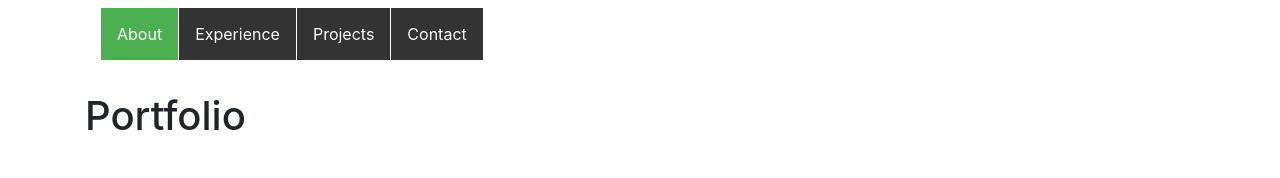
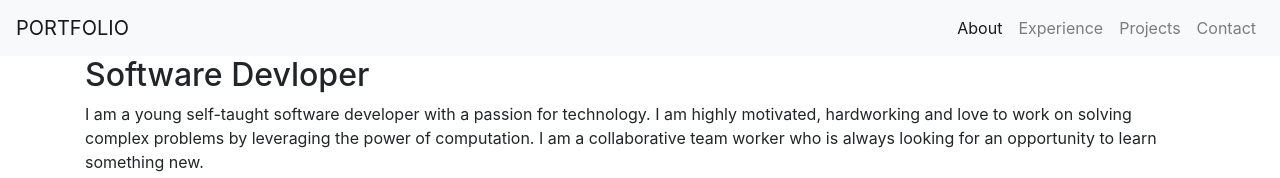
Before and after one commit to singaltanmay/singaltanmay.github.io, a React (Create React App) app: page / in a window 1280 px wide. Shown: the top 178 px of the page. Built offline with nearby package versions, Linux system fonts and the light colour scheme.

Commit message:
Restyled Navigation Bar

```diff
--- a/package.json
+++ b/package.json
@@ -8,6 +8,8 @@
     "@testing-library/react": "^10.3.0",
     "@testing-library/user-event": "^12.0.2",
     "bootstrap": "^4.5.0",
+    "jquery": "^3.5.1",
+    "popper.js": "^1.16.1",
     "react": "^16.13.1",
     "react-dom": "^16.13.1",
     "react-scripts": "3.4.1",
--- a/src/App.css
+++ /dev/null
@@ -1,36 +0,0 @@
-.navbar {
-  position: fixed;
-  top: 0;
-  width: 100%;
-}
-
-.navbar ul {
-  margin: 0;
-  padding: 0;
-  list-style-type: none;
-  overflow: auto;
-  background-color: #333;
-}
-
-.navbar ul li {
-  padding: 8dp;
-  float: left;
-}
-
-.navbar ul a {
-  text-align: center;
-  text-decoration: none;
-  padding: 14px 16px;
-  display: block;
-  color: white;
-}
-
-/* Change color of selected item */
-.navitem-active {
-  background-color: #4caf50;
-}
-
-/* Change the link color to #111 (black) on hover */
-.navbar ul li a:hover {
-  background-color: #111;
-}
--- a/src/App.js
+++ b/src/App.js
@@ -1,5 +1,4 @@
 import React, { Component } from "react";
-import "./App.css";
 import NavBar from "./components/NavBar.js";
 import Intro from "./components/Intro.js";
 import Experience from "./components/Experience.js";
@@ -12,9 +11,6 @@ class App extends Component {
         <header>
           <NavBar />
         </header>
-        <br />
-        <h1>Portfolio</h1>
-        <br />
         <Intro />
         <Experience />
       </div>
--- a/src/components/NavBar.css
+++ b/src/components/NavBar.css
@@ -1,10 +1,13 @@
-.navbar {
-  position: fixed;
+/* .navbar {
+  background-color: #3ba0a9;
+  */
+/*   position: fixed;
   top: 0;
   width: 100%;
-}
+ */
+/*}*/
 
-.navbar ul {
+/* .navbar ul {
   margin: 0;
   padding: 0;
   list-style-type: none;
@@ -24,14 +27,14 @@
   padding: 14px 16px;
   display: block;
   color: white;
-}
+} */
 
 /* Change color of selected item */
-.navitem-active {
+/* .navitem-active {
   background-color: #4caf50;
-}
+} */
 
 /* Change the link color to #111 (black) on hover */
-.navbar ul li a:hover {
+/* .navbar ul li a:hover {
   background-color: #111;
-}
+} */
--- a/src/components/NavBar.js
+++ b/src/components/NavBar.js
@@ -4,22 +4,48 @@ import "./NavBar.css";
 class NavBar extends Component {
   render() {
     return (
-      <div className="navbar">
-        <ul>
-          <li className="navitem-active">
-            <a href="#">About</a>
+      <nav className="navbar fixed-top navbar-expand-lg navbar-light bg-light">
+        <a class="navbar-brand" href="#">
+          PORTFOLIO
+        </a>
+
+        <button
+          class="navbar-toggler"
+          type="button"
+          data-toggle="collapse"
+          data-target="#navcontrols"
+          aria-controls="navcontrols"
+          aria-expanded="false"
+          aria-label="Toggle navigation"
+        >
+          <span class="navbar-toggler-icon"></span>
+        </button>
+
+        <div class="collapse navbar-collapse" id="navcontrols">
+          <ul className="navbar-nav ml-auto">
+            <li className="nav-item active">
+              <a className="nav-link" href="#">
+                About
+              </a>
             </li>
-          <li>
-            <a href="#">Experience</a>
+            <li className="nav-item">
+              <a className="nav-link" href="#">
+                Experience
+              </a>
             </li>
-          <li>
-            <a href="#">Projects</a>
+            <li className="nav-item">
+              <a className="nav-link" href="#">
+                Projects
+              </a>
             </li>
-          <li>
-            <a href="#">Contact</a>
+            <li className="nav-item">
+              <a className="nav-link" href="#">
+                Contact
+              </a>
             </li>
           </ul>
         </div>
+      </nav>
     );
   }
 }
--- a/src/index.js
+++ b/src/index.js
@@ -2,6 +2,7 @@ import React from "react";
 import ReactDOM from "react-dom";
 import App from "./App";
 import * as serviceWorker from "./serviceWorker";
+import "bootstrap";
 
 ReactDOM.render(
   <React.StrictMode>
```
Also changed, not shown: 1 other file (tests, documents, lock files or other folders). Lines whose indentation alone changed are shown as unchanged.
